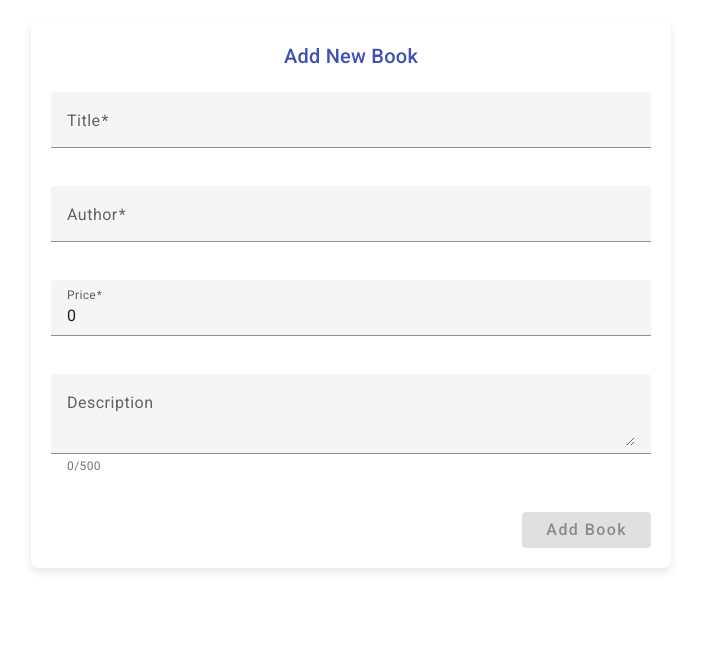
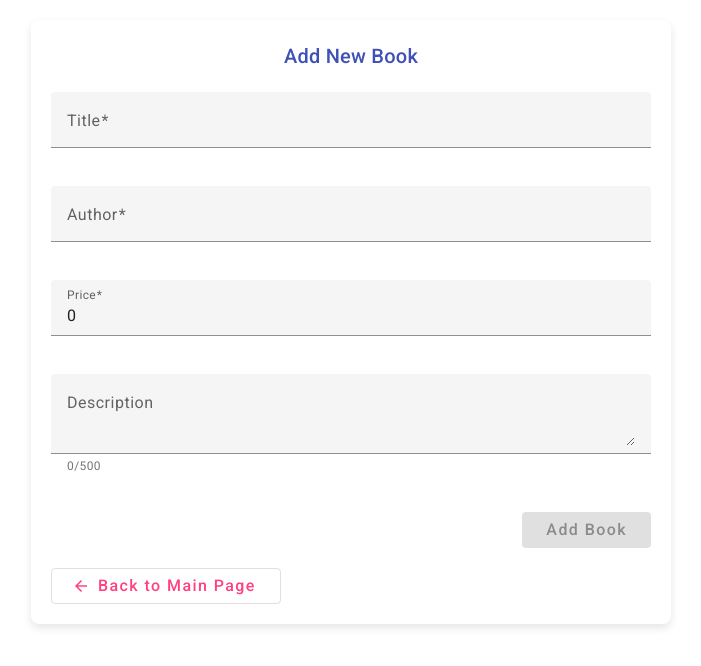
Before and after one commit to Achraftraf/bookstore-frontend, an Angular app in the folder bookstore-frontend/: page /books/add in a window 1280 px wide. Shown: the top 666 px of the page, without its empty margins (289-990 px from the left). Built offline with nearby package versions, Linux system fonts and the light colour scheme.

Commit message:
mad redirections between pages

```diff
--- a/bookstore-frontend/src/app/components/book-form/book-form.component.css
+++ b/bookstore-frontend/src/app/components/book-form/book-form.component.css
@@ -29,7 +29,18 @@
     margin-top: 20px;
   }
 
+  .back-button {
+    display: flex;
+    justify-content: flex-start;
+    margin-top: 20px;
+  }
+
   button[mat-raised-button] {
+    font-size: 16px;
+    padding: 8px 24px;
+  }
+
+  button[mat-stroked-button] {
     font-size: 16px;
     padding: 8px 24px;
   }
--- a/bookstore-frontend/src/app/components/book-form/book-form.component.html
+++ b/bookstore-frontend/src/app/components/book-form/book-form.component.html
@@ -79,4 +79,11 @@
       </button>
     </div>
   </form>
+
+  <!-- Back to Main Page Button -->
+  <div class="back-button">
+    <button mat-stroked-button color="accent" (click)="redirectToMainPage()">
+      <mat-icon>arrow_back</mat-icon> Back to Main Page
+    </button>
+  </div>
 </div>
--- a/bookstore-frontend/src/app/components/book-form/book-form.component.ts
+++ b/bookstore-frontend/src/app/components/book-form/book-form.component.ts
@@ -1,28 +1,34 @@
 import { Component } from '@angular/core';
-import { CommonModule } from '@angular/common';
-import { FormsModule, NgForm } from '@angular/forms';
-import { MatFormFieldModule } from '@angular/material/form-field';
-import { MatInputModule } from '@angular/material/input';
-import { MatButtonModule } from '@angular/material/button';
+import { Router } from '@angular/router'; // Import Router
+import { FormsModule, NgForm } from '@angular/forms'; // Import FormsModule
+import { CommonModule } from '@angular/common'; // Import CommonModule
+import { MatFormFieldModule } from '@angular/material/form-field'; // Import MatFormFieldModule
+import { MatInputModule } from '@angular/material/input'; // Import MatInputModule
+import { MatButtonModule } from '@angular/material/button'; // Import MatButtonModule
+import { MatIconModule } from '@angular/material/icon'; // Import MatIconModule
 import { BookService, Book } from '../../services/book.service';
 
 @Component({
   selector: 'app-book-form',
-  standalone: true,
+  standalone: true, // Mark the component as standalone
   imports: [
-    CommonModule,
-    FormsModule,
+    CommonModule, // Add CommonModule here
+    FormsModule, // Add FormsModule here
     MatFormFieldModule,
     MatInputModule,
     MatButtonModule,
+    MatIconModule,
   ],
   templateUrl: './book-form.component.html',
-  styleUrls: ['./book-form.component.css'], // Add styles for the form
+  styleUrls: ['./book-form.component.css'],
 })
 export class BookFormComponent {
-  book: Book = { id: undefined, title: '', author: '', price: 0, description: '' }; // Initialize book object
+  book: Book = { id: undefined, title: '', author: '', price: 0, description: '' };
 
-  constructor(private bookService: BookService) {}
+  constructor(
+    private bookService: BookService, // Injecting the book service
+    private router: Router // Inject Router for navigation
+  ) {}
 
   // Method to handle form submission
   onSubmit(form: NgForm) {
@@ -32,7 +38,7 @@ export class BookFormComponent {
         this.bookService.updateBook(this.book).subscribe({
           next: (updatedBook) => {
             console.log('Book updated successfully', updatedBook);
-            // Optionally, reset the form or navigate to another page
+            this.redirectToMainPage(); // Redirect to main page after update
           },
           error: (error) => {
             console.error('Error updating book', error);
@@ -43,7 +49,7 @@ export class BookFormComponent {
         this.bookService.addBook(this.book).subscribe({
           next: (newBook) => {
             console.log('Book added successfully', newBook);
-            // Optionally, reset the form or navigate to another page
+            this.redirectToMainPage(); // Redirect to main page after adding
           },
           error: (error) => {
             console.error('Error adding book', error);
@@ -54,4 +60,9 @@ export class BookFormComponent {
       console.log('Form is not valid');
     }
   }
+
+  // Method to redirect to the main page
+  redirectToMainPage(): void {
+    this.router.navigate(['/books']); // Replace '/' with your main page route
+  }
 }
--- a/bookstore-frontend/src/app/components/book-list/book-list.component.css
+++ b/bookstore-frontend/src/app/components/book-list/book-list.component.css
@@ -62,11 +62,11 @@
   }
 
   .action-button[color="accent"]:hover {
-    color: #ff4081;
+    color: #7040ff;
   }
 
   .action-button[color="warn"]:hover {
-    color: #f44336;
+    color: #4336f4;
   }
 
   @keyframes fadeIn {
--- a/bookstore-frontend/src/app/components/book-list/book-list.component.html
+++ b/bookstore-frontend/src/app/components/book-list/book-list.component.html
@@ -32,7 +32,7 @@
     <ng-container matColumnDef="actions">
       <th mat-header-cell *matHeaderCellDef class="header-cell"> Actions </th>
       <td mat-cell *matCellDef="let book" class="cell">
-        <button mat-icon-button color="accent" (click)="editBook(book)" class="action-button">
+        <button mat-icon-button color="warn" (click)="editBook(book)" class="action-button">
           <mat-icon>edit</mat-icon>
         </button>
         <button mat-icon-button color="warn" (click)="deleteBook(book.id)" class="action-button">
--- a/bookstore-frontend/src/app/components/book-list/book-list.component.ts
+++ b/bookstore-frontend/src/app/components/book-list/book-list.component.ts
@@ -87,6 +87,6 @@ export class BookListComponent implements OnInit {
   // Method to redirect to the "Add Book" page
   redirectToAddBookPage(): void {
     console.log('Redirecting to Add Book page...');
-    this.router.navigate(['/books/add']); // Replace '/add-book' with your actual route
+    this.router.navigate(['/add']); // Replace '/add-book' with your actual route
   }
 }
```
